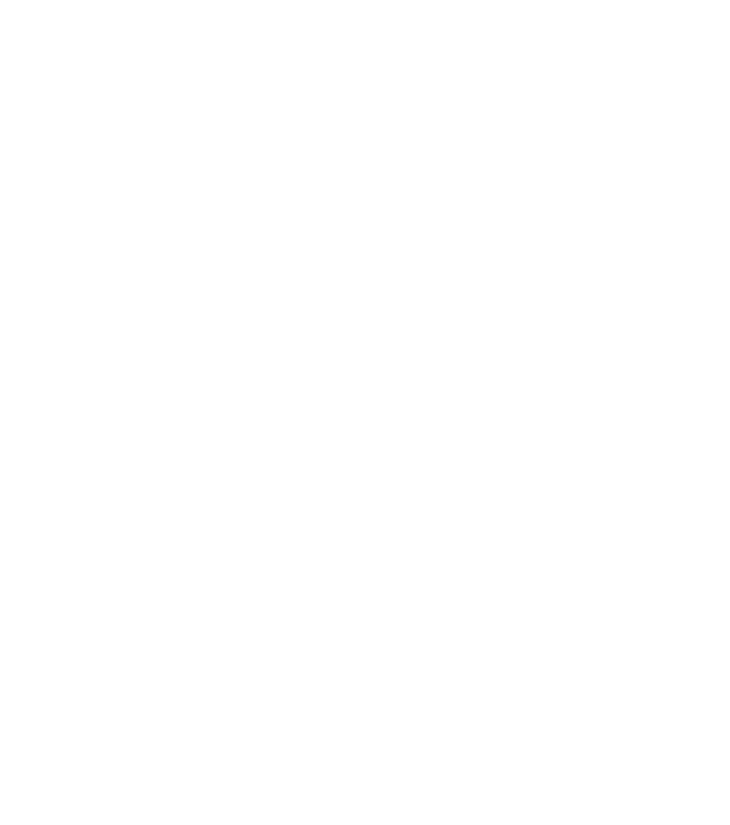
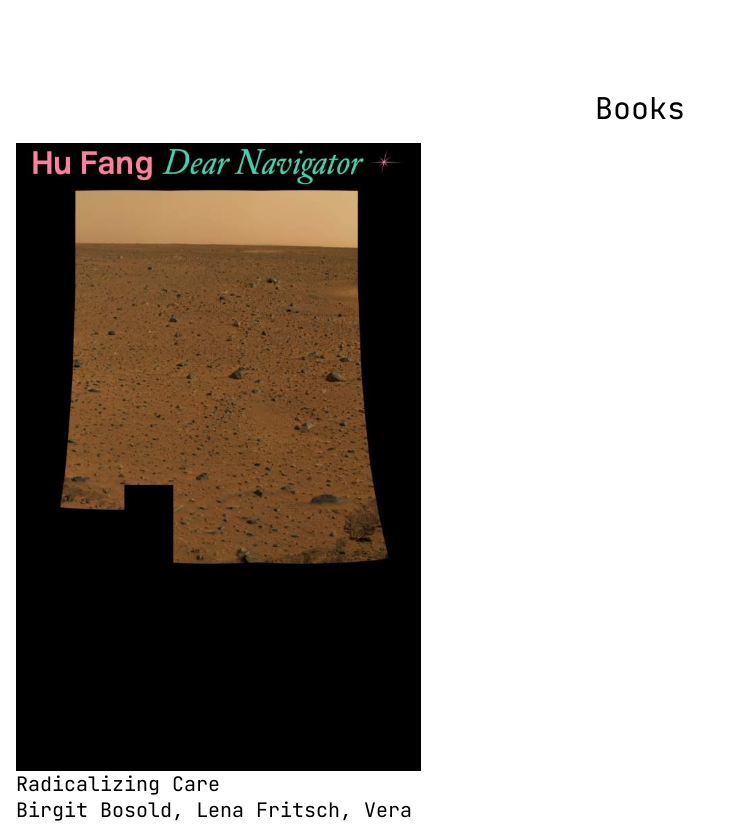
Before and after one commit to dinesvlarsen/Tema5-gruppe4, a Vue app: page / in a window 1280 px wide. Shown: the part 1953-2778 px from the top of the page, without its empty margins (0-730 px from the left). Before the commit the page ends 1951 px from the top, so only its background shows below. Built offline with nearby package versions, Linux system fonts and the light colour scheme.

Commit message:
Made books.vue, tried implementing the books but failed D:

```diff
--- a/assets/database.js
+++ b/assets/database.js
@@ -72,28 +72,28 @@
 		{
 			title: 'Radicalizing Care',
 			writers: 'Birgit Bosold, Lena Fritsch, Vera Hofmann, Elke Krasny, Sophie Lingg',
-			cover: 'book_1.jpeg'
+			cover: 'book_1.png'
 		},
 		{
 			title: 'Curating the Complex & The Open Strike',
 			writers: 'TERRY SMITH',
-			cover: 'book_2.jpeg'
+			cover: 'book_2.png'
 		},
 		{
 			title: 'Amazonia',
 			writers: 'KATERYNA BOTANOVA, QUINN LATIMER',
-			cover: 'book_3.jpeg'
+			cover: 'book_3.png'
 		},
 		{
 
 			title: 'Parapolitics',
 			writers: 'ANSELM FRANKE, NIDA GHOUSE, PAZ GUEVARA, ANTONIA MAJACA (EDS.)',
-			cover: 'book_4.jpeg'
+			cover: 'book_4.png'
 		},
 		{
 			title: 'Visual Cultures as Time Travel',
 			writers: 'HENRIETTE GUNKEL, AYESHA HAMEED',
-			cover: 'book_5.jpeg'
+			cover: 'book_5.png'
 		},
 		{
 			title: 'Dear Navigator',
--- /dev/null
+++ b/src/components/Books.vue
@@ -0,0 +1,54 @@
+<template>
+  <section class="books">
+    <p class="books__title">Books</p>
+    <div v-for="bla in books" class="books__grid">
+      <div class="grid__items">
+        <img src="../../assets/images/book_6.jpeg" alt="" />
+        <p>{{ title }}</p>
+        <p>{{ writers }}</p>
+      </div>
+    </div>
+  </section>
+</template>
+
+
+<script>
+import prototypeData from "../../assets/database.js";
+
+export default {
+  props: ["title", "writers", "cover"],
+
+  data() {
+    return {
+      books: {
+        title: prototypeData.books.title,
+        writers: prototypeData.books.writers,
+        cover: prototypeData.books.cover,
+      },
+    };
+  },
+  computed: {
+    imageLink() {},
+  },
+};
+</script>
+
+<style>
+.books__title {
+  margin: 3em auto 0.5em;
+  text-align: center;
+  font-size: 30px;
+}
+
+.books__grid {
+  display: grid;
+  column-gap: 1rem;
+  row-gap: 100px;
+  margin: 0 1rem;
+  grid-template-columns: 1fr 1fr 1fr;
+}
+
+.grid__items {
+  display: grid;
+}
+</style>
--- a/src/components/LandingSite.vue
+++ b/src/components/LandingSite.vue
@@ -11,21 +11,8 @@
 </template>
 
 <script>
-import prototypeData from "../../assets/database.js";
-
 export default {
-  props: ["title", "lead", "image"],
-  data() {
-    return {
-      firstArticle: {
-        title: prototypeData.articles[0].title,
-        lead: prototypeData.articles[0].lead,
-        body: prototypeData.articles[0].body,
-        slug: prototypeData.articles[0].slug,
-        preview: prototypeData.articles[0].preview,
-      },
-    };
-  },
+  props: ["title", "lead"],
 
   computed: {
     imageLink() {
--- a/src/views/Home.vue
+++ b/src/views/Home.vue
@@ -1,5 +1,5 @@
 <template>
-  <LandingSite :title="getTitle(0)" :lead="getLead(0)" :image="getImage(0)" />
+  <LandingSite :title="getTitle(0)" :lead="getLead(0)" />
   <div class="divider">
     <MainArticles
       :title="getTitle(1)"
@@ -12,12 +12,18 @@
       :image="getImage(2)"
     />
   </div>
+  <Books
+    :title="getBookTitle(0)"
+    :writers="getBookWriters(0)"
+    :cover="getBookCover(0)"
+  />
 </template>
 
 <script>
 import prototypeData from "../../assets/database.js";
 import LandingSite from "../components/LandingSite.vue";
 import MainArticles from "../components/MainArticles.vue";
+import Books from "../components/Books.vue";
 
 export default {
   data() {
@@ -27,6 +33,7 @@
   },
 
   methods: {
+    // Articles
     getTitle(index) {
       return this.data.articles[index].title;
     },
@@ -42,11 +49,25 @@
     getArticle(index) {
       return this.data.articles[index].body[0];
     },
+
+    // Books
+    getBookTitle(index) {
+      return this.data.books[index].title;
+    },
+
+    getBookWriters(index) {
+      return this.data.books[index].writers;
+    },
+
+    getBookCover(index) {
+      return this.data.books[index].cover;
+    },
   },
 
   components: {
     LandingSite,
     MainArticles,
+    Books,
   },
 };
 </script>
```
